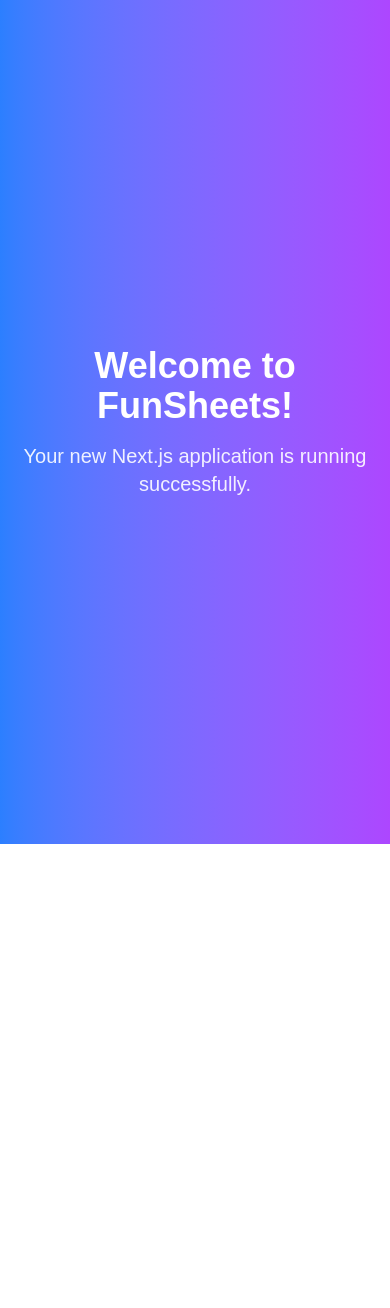
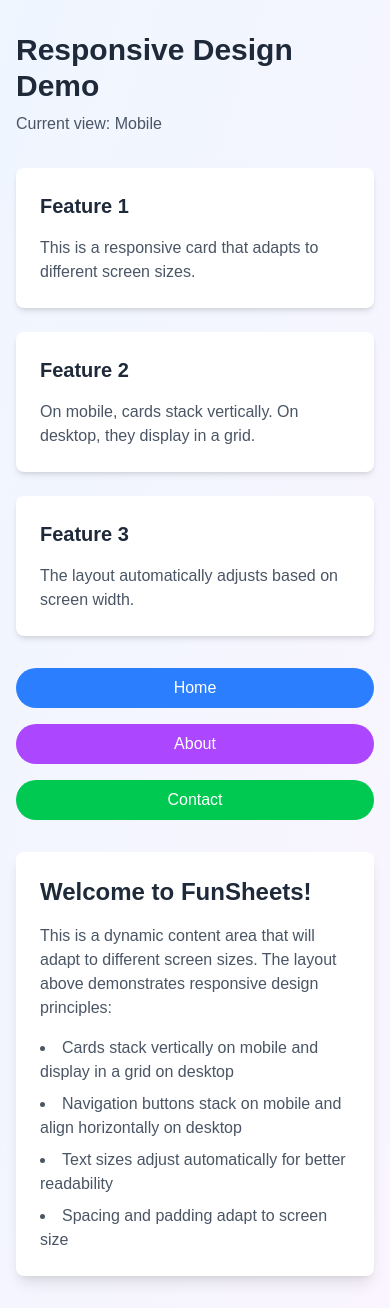
Before and after one commit to mmukidi/funsheets, a Next.js app: page / in a window 390 px wide. Before the commit the page ends 844 px from the top, so only its background shows below. Built offline with nearby package versions, Linux system fonts and the light colour scheme.

Commit message:
Add responsive layout with dynamic screen size detection

```diff
--- /dev/null
+++ b/src/app/components/ResponsiveLayout.tsx
@@ -0,0 +1,87 @@
+'use client';
+
+import { useState, useEffect } from 'react';
+
+interface ResponsiveLayoutProps {
+  children: React.ReactNode;
+}
+
+export default function ResponsiveLayout({ children }: ResponsiveLayoutProps) {
+  const [isMobile, setIsMobile] = useState(false);
+
+  useEffect(() => {
+    const checkMobile = () => {
+      setIsMobile(window.innerWidth < 768);
+    };
+
+    // Initial check
+    checkMobile();
+
+    // Add event listener for window resize
+    window.addEventListener('resize', checkMobile);
+
+    // Cleanup
+    return () => window.removeEventListener('resize', checkMobile);
+  }, []);
+
+  return (
+    <div className="w-full min-h-screen bg-gradient-to-br from-blue-50 to-purple-50">
+      <div className="container mx-auto px-4 py-8">
+        {/* Header Section */}
+        <header className="mb-8">
+          <h1 className="text-3xl md:text-4xl font-bold text-gray-800 mb-2">
+            Responsive Design Demo
+          </h1>
+          <p className="text-gray-600">
+            Current view: {isMobile ? 'Mobile' : 'Desktop'}
+          </p>
+        </header>
+
+        {/* Main Content */}
+        <main className="grid grid-cols-1 md:grid-cols-2 lg:grid-cols-3 gap-6">
+          {/* Feature Cards */}
+          <div className="bg-white rounded-lg shadow-md p-6 transform transition-all duration-300 hover:scale-105">
+            <h2 className="text-xl font-semibold text-gray-800 mb-4">Feature 1</h2>
+            <p className="text-gray-600">
+              This is a responsive card that adapts to different screen sizes.
+            </p>
+          </div>
+
+          <div className="bg-white rounded-lg shadow-md p-6 transform transition-all duration-300 hover:scale-105">
+            <h2 className="text-xl font-semibold text-gray-800 mb-4">Feature 2</h2>
+            <p className="text-gray-600">
+              On mobile, cards stack vertically. On desktop, they display in a grid.
+            </p>
+          </div>
+
+          <div className="bg-white rounded-lg shadow-md p-6 transform transition-all duration-300 hover:scale-105">
+            <h2 className="text-xl font-semibold text-gray-800 mb-4">Feature 3</h2>
+            <p className="text-gray-600">
+              The layout automatically adjusts based on screen width.
+            </p>
+          </div>
+        </main>
+
+        {/* Responsive Navigation */}
+        <nav className="mt-8">
+          <div className="flex flex-col md:flex-row gap-4 justify-center">
+            <button className="px-6 py-2 bg-blue-500 text-white rounded-full hover:bg-blue-600 transition-colors">
+              Home
+            </button>
+            <button className="px-6 py-2 bg-purple-500 text-white rounded-full hover:bg-purple-600 transition-colors">
+              About
+            </button>
+            <button className="px-6 py-2 bg-green-500 text-white rounded-full hover:bg-green-600 transition-colors">
+              Contact
+            </button>
+          </div>
+        </nav>
+
+        {/* Dynamic Content Area */}
+        <div className="mt-8">
+          {children}
+        </div>
+      </div>
+    </div>
+  );
+}
--- a/src/app/page.tsx
+++ b/src/app/page.tsx
@@ -1,12 +1,21 @@
-import Image from "next/image";
+import ResponsiveLayout from './components/ResponsiveLayout';
 
 export default function Home() {
   return (
-    <div className="min-h-screen flex items-center justify-center bg-gradient-to-r from-blue-500 to-purple-500">
-      <div className="text-center">
-        <h1 className="text-4xl font-bold text-white mb-4">Welcome to FunSheets!</h1>
-        <p className="text-xl text-white/90">Your new Next.js application is running successfully.</p>
+    <ResponsiveLayout>
+      <div className="bg-white rounded-lg shadow-lg p-6">
+        <h2 className="text-2xl font-bold text-gray-800 mb-4">Welcome to FunSheets!</h2>
+        <p className="text-gray-600 mb-4">
+          This is a dynamic content area that will adapt to different screen sizes.
+          The layout above demonstrates responsive design principles:
+        </p>
+        <ul className="list-disc list-inside text-gray-600 space-y-2">
+          <li>Cards stack vertically on mobile and display in a grid on desktop</li>
+          <li>Navigation buttons stack on mobile and align horizontally on desktop</li>
+          <li>Text sizes adjust automatically for better readability</li>
+          <li>Spacing and padding adapt to screen size</li>
+        </ul>
       </div>
-    </div>
+    </ResponsiveLayout>
   );
 }
```
Also changed, not shown: 1 other file (tests, documents, lock files or other folders).
